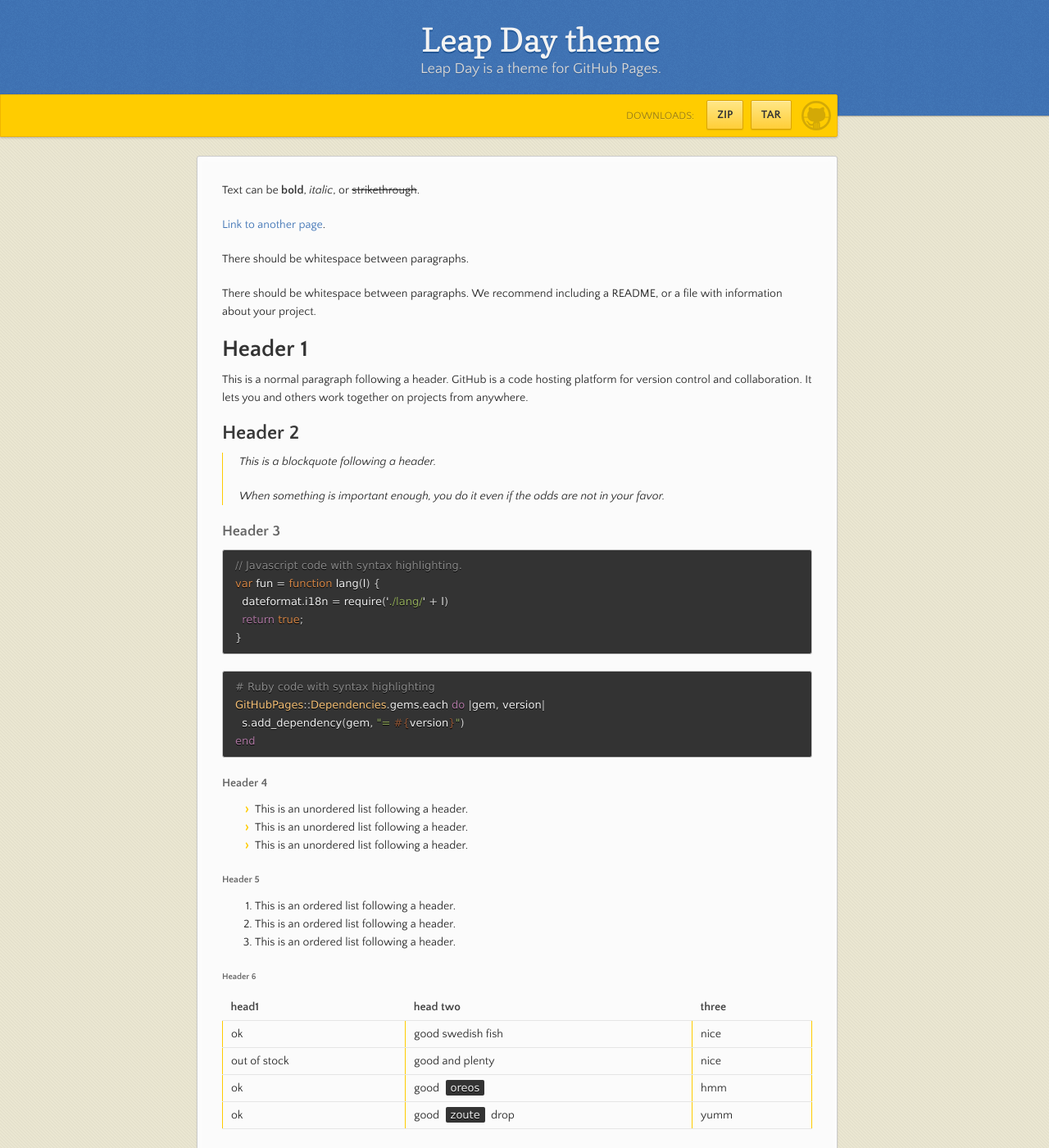
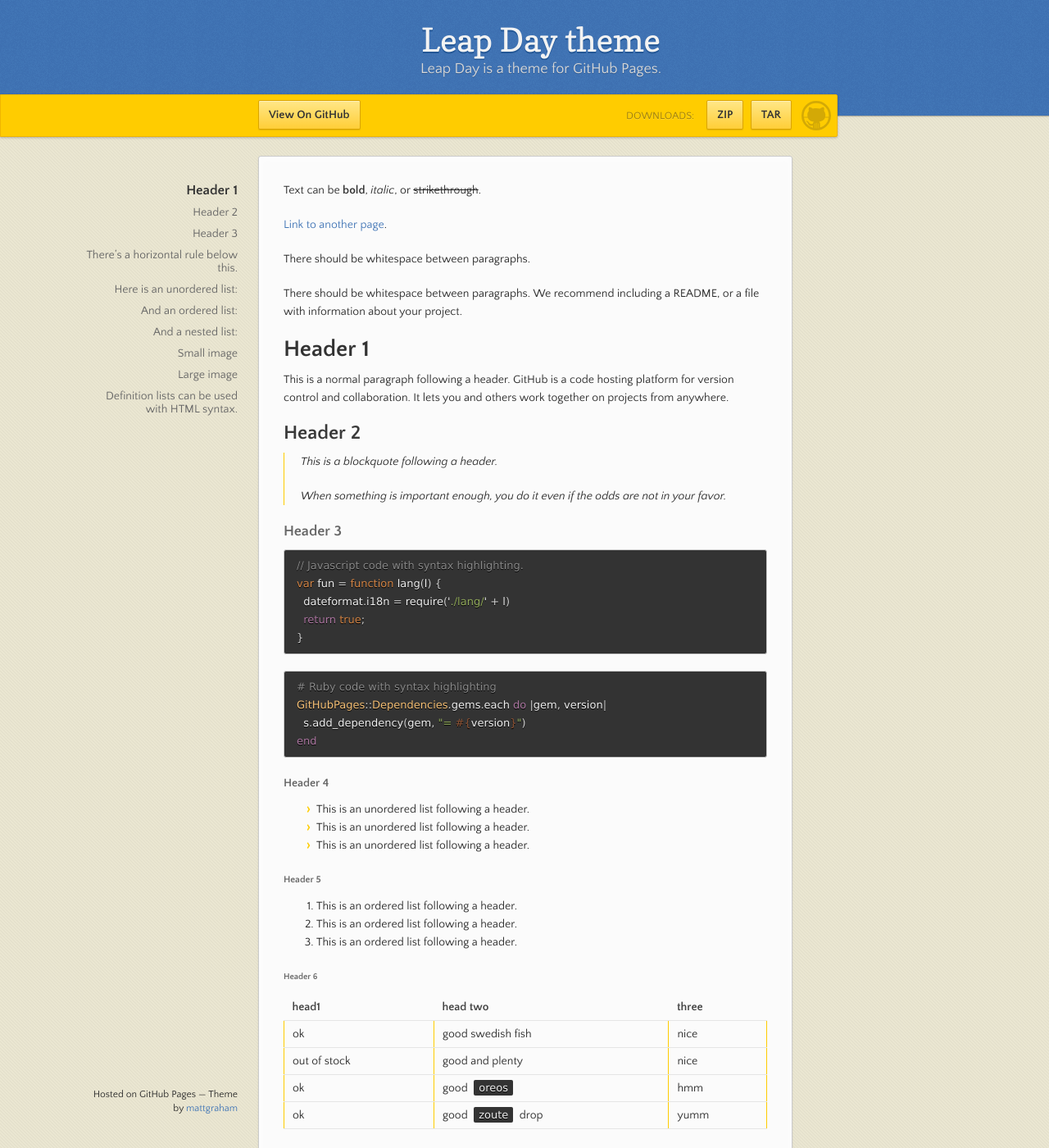
Before and after one commit to JDaviddE/JDaviddE.github.io, a Jekyll site: the page built from index.md, in a window 1280 px wide and 1400 px high. Shown: the whole window at 82% size. Built offline with Jekyll 4.4.1, drawn with Linux system fonts in a browser that asks for light colours.

Commit message:
Update jekyll-theme-leap-day.scss

```diff
--- a/_sass/jekyll-theme-leap-day.scss
+++ b/_sass/jekyll-theme-leap-day.scss
@@ -70,7 +70,7 @@ strong {
 }
 
 .wrapper {
-  width:800px;
+  width:650px;
   margin:0 auto;
   position:relative;
 }
@@ -234,7 +234,7 @@ header {
 
   .fork {
     position:fixed;
-    left:10%;
+    left:50%;
     margin-left:-325px;
     padding: 10px 12px;
     margin-top: 6px;
@@ -285,8 +285,8 @@ header {
 }
 
 section {
-  width:720px;
-  padding: 30px;
+  width:590px;
+  padding: 30px 30px 50px 30px;
   margin: 20px 0;
   margin-top: 190px;
   position:relative;
@@ -304,7 +304,7 @@ nav {
   width: 230px;
   position: fixed;
   top: 220px;
-  left:10%;
+  left:50%;
   margin-left:-580px;
   text-align: right;
 
@@ -358,7 +358,7 @@ nav {
 footer {
   width:180px;
   position: fixed;
-  left:10%;
+  left:50%;
   margin-left:-530px;
   bottom:20px;
   text-align: right;
```
